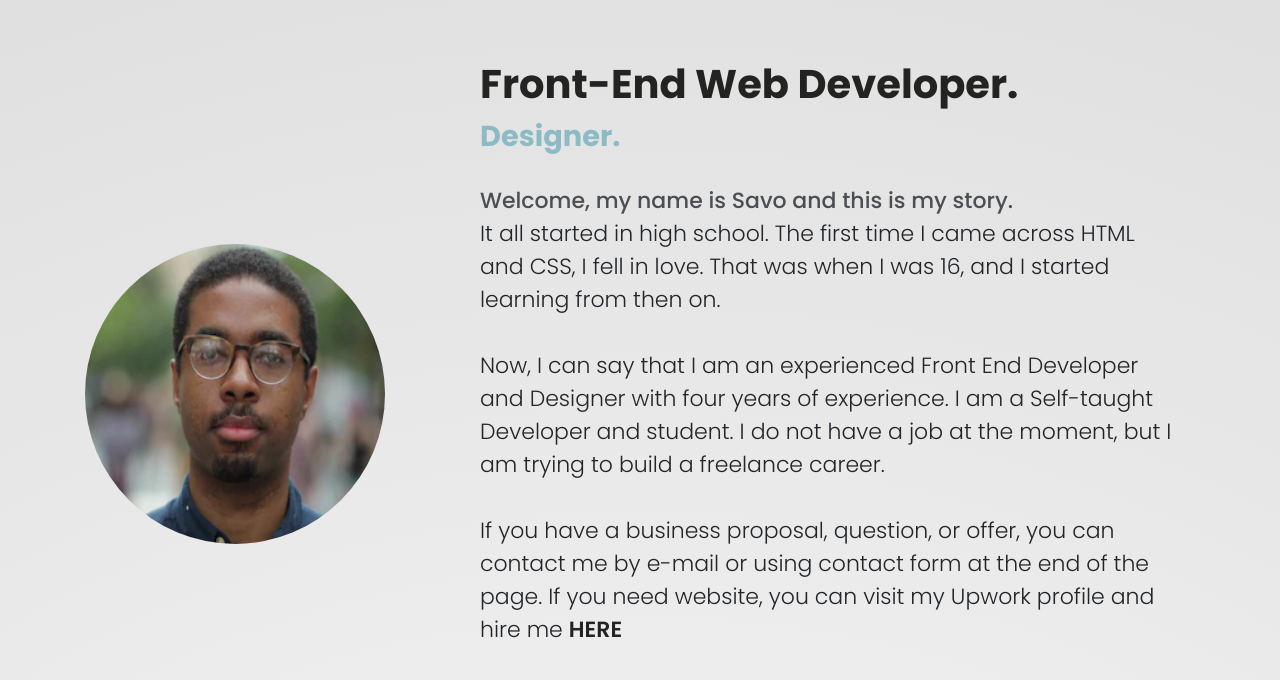
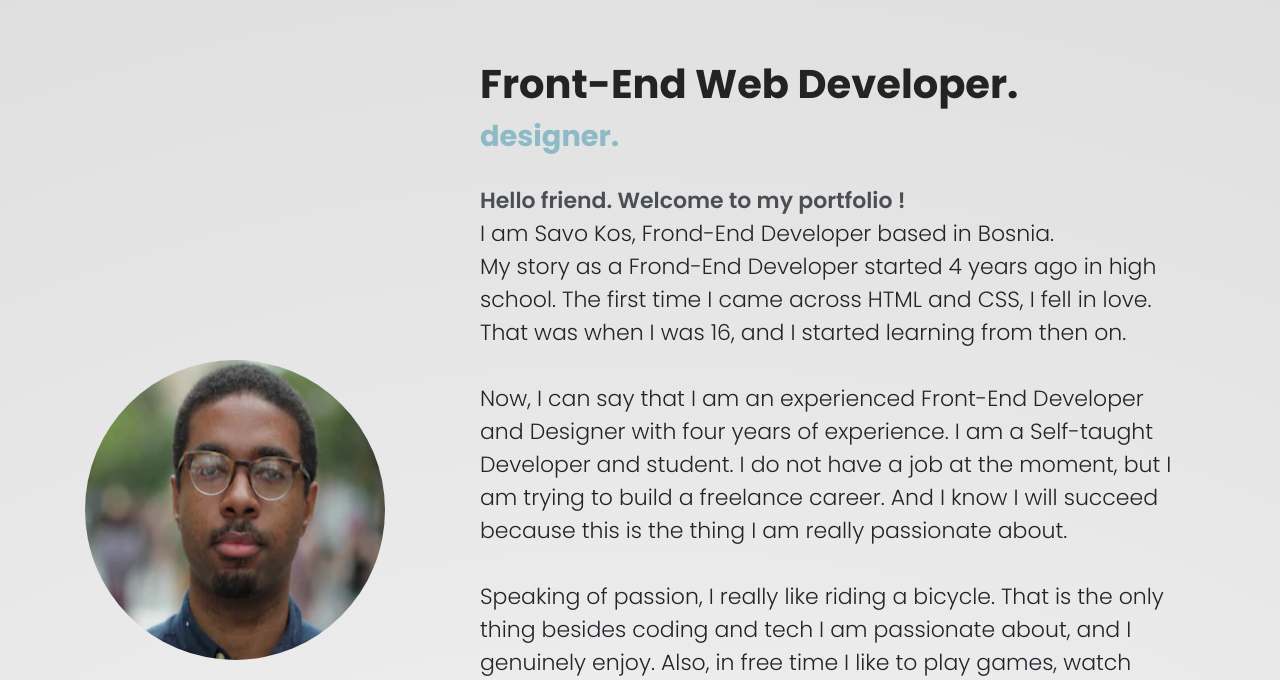
Before and after one commit to SavoKos/old-portfolio, a plain HTML site: page index.html in a window 1280 px wide. Shown: the part 970-1650 px from the top of the page. Drawn offline with nearby package versions, Linux system fonts and the light colour scheme.

Commit message:
Initial commit

```diff
--- a/css/style.css
+++ b/css/style.css
@@ -252,11 +252,10 @@ body {
 }
 
 .about-me .right-side p span {
-  font-weight: 500;
+  font-weight: 600;
 }
 
 .about-me .right-side a {
-  color: #232322;
   font-weight: 600;
 }
 
@@ -532,7 +531,7 @@ projects ul {
   margin-left: 20px;
 }
 
-.icon {
+.icon:not(.fa-envelope, .fa-map-marker-alt) {
   -webkit-transition-duration: 1s;
   transition-duration: 0.7s;
   -webkit-transition-property: transform;
@@ -713,6 +712,11 @@ footer .linknav .social a {
 footer .linknav .social img {
   padding: 10px;
   margin-bottom: 5px;
+}
+
+footer .fa-github.icon {
+  color: #717171;
+  font-size: 26px;
 }
 
 ::-webkit-scrollbar {
@@ -1136,7 +1140,3 @@ footer .linknav .social img {
     height: 300vh;
   }
 }
-
-@media only screen and (min-width: 1200px) {
-  /* TODO:TODO:TODO:TODO:TODO:TODO:TODO:TODO:TODO:TODO:TODO:BLUR NA USLUGAMATODO:TODO:TODO:TODO:TODO:TODO:TODO:TODO:TODO:TODO:TODO:TODO: */
-}
--- a/index.html
+++ b/index.html
@@ -90,22 +90,32 @@
             <img src="/img/avatar.png" alt="" class="profilepic" />
           </div>
           <div class="col-md-8 right-side">
-            <h5>Front-End Web Developer.<br /><span>Designer.</span></h5>
+            <h5>Front-End Web Developer.<br /><span>designer.</span></h5>
             <p>
-              <span> Welcome, my name is Savo and this is my story. </span><br />
-              It all started in high school. The first time I came across HTML
-              and CSS, I fell in love. That was when I was 16, and I started
-              learning from then on.
+              <span>Hello friend. Welcome to my portfolio !</span><br />
+              I am Savo Kos, Frond-End Developer based in Bosnia. <br />
+              My story as a Frond-End Developer started 4 years ago in high
+              school. The first time I came across HTML and CSS, I fell in love.
+              That was when I was 16, and I started learning from then on.
               <br /><br />
-              Now, I can say that I am an experienced Front End Developer and
+              Now, I can say that I am an experienced Front-End Developer and
               Designer with four years of experience. I am a Self-taught
               Developer and student. I do not have a job at the moment, but I am
-              trying to build a freelance career.
+              trying to build a freelance career. And I know I will succeed
+              because this is the thing I am really passionate about.
+              <br /><br />
+              Speaking of passion, I really like riding a bicycle. That is the
+              only thing besides coding and tech I am passionate about, and I
+              genuinely enjoy. Also, in free time I like to play games, watch
+              movies, hang out with my friends and family.
               <br /><br />
               If you have a business proposal, question, or offer, you can
-              contact me by e-mail or using contact form at the end of the page.
-              If you need website, you can visit my Upwork profile
-              and hire me <a href="https://www.upwork.com/freelancers/~012978ecc0fca95fd8">HERE</a></span>
+              contact me by e-mail or using the contact form at the end of the
+              page. If you need a website, you can visit my
+              <a href="https://www.upwork.com/freelancers/~012978ecc0fca95fd8"
+                >Upwork</a
+              >
+              and hire me.
             </p>
             <div class="skills">
               <i class="fab fa-html5 html fa-2x"></i>
@@ -240,7 +250,8 @@
                 <div class="details">
                   <p>
                     <span>Webly</span><br />
-                    Website was made for customer. Webly was agency from Berlin. It was great startup, but at the end things fall apart.
+                    Website was made for customer. Webly was agency from Berlin.
+                    It was great startup, but at the end things fall apart.
                     However, website is nice and it is on sale too!
                   </p>
                 </div>
@@ -257,7 +268,8 @@
                   <p>
                     <span>movieGeek</span><br />
                     This is right place if you want to find upcoming, popular,
-                    top rated TV Shows or Movies. Also, you can find all details about specific Movie or TV Show
+                    top rated TV Shows or Movies. Also, you can find all details
+                    about specific Movie or TV Show
                   </p>
                 </div>
               </div>
@@ -272,8 +284,9 @@
                 <div class="details">
                   <p>
                     <span>Clipboard</span><br />
-                    I have made this site just for fun. I had some free time and decide to make it.
-                    It was challenge from Frontend Mentor. Visit his website, he has a lot of cool projects.
+                    I have made this site just for fun. I had some free time and
+                    decide to make it. It was challenge from Frontend Mentor.
+                    Visit his website, he has a lot of cool projects.
                   </p>
                 </div>
               </div>
@@ -288,7 +301,8 @@
                 <div class="details">
                   <p>
                     <span>spinasse</span><br />
-                    This is website made for Italian Restaurant. It's is still in progress, not mobile friendly yet.
+                    This is website made for Italian Restaurant. It's is still
+                    in progress, not mobile friendly yet.
                   </p>
                 </div>
               </div>
```
Lines whose indentation alone changed are shown as unchanged.
